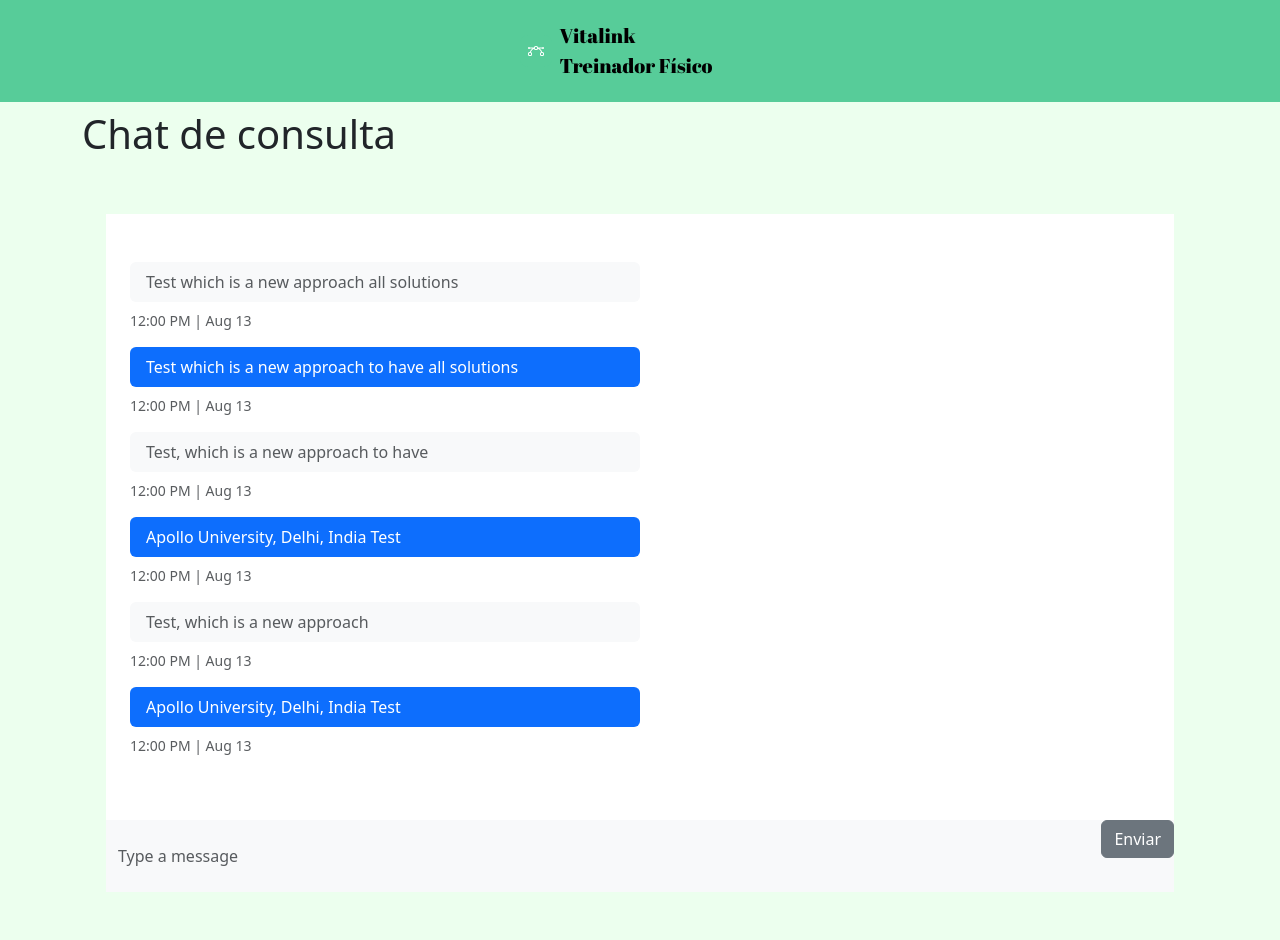
After one commit to guedeslucas1/AvaliacaoLabSoft2, a Django app: page /perfil_atleta/1/chat in a window 1280 px wide. The commit adds this page. Run offline with Django 5.2, Linux system fonts and the light colour scheme; some libraries are stand-ins or nearby versions; some web fonts are replaced.

Commit message:
✨ Add API and chat frontend

```diff
--- a/applications/trainer_app/trainer_app/urls.py
+++ b/applications/trainer_app/trainer_app/urls.py
@@ -15,9 +15,25 @@ Including another URLconf
     2. Add a URL to urlpatterns:  path('blog/', include('blog.urls'))
 """
 from django.contrib import admin
-from django.urls import path, include
+from django.urls import path, re_path, include
 from users import views as user_views
 from django.contrib.auth import views as auth_views
+
+from drf_yasg.views import get_schema_view
+from drf_yasg import openapi
+from rest_framework import permissions
+
+schema_view = get_schema_view(
+    openapi.Info(
+        title="Trainer Portal API",
+        default_version='v1',
+        description="API documentation",
+        contact=openapi.Contact(email="suguru.ben@usp.br"),
+        license=openapi.License(name="No license, just for learning purposes"),
+    ),
+    public=True,
+    permission_classes=(permissions.AllowAny,),
+)
 
 urlpatterns = [
     path('admin/', admin.site.urls),
@@ -25,4 +41,7 @@ urlpatterns = [
     path('login/', auth_views.LoginView.as_view(template_name='users/login.html'), name='login'),
     path('logout/', auth_views.LogoutView.as_view(template_name='users/logout.html'), name='logout'),
     path('', include('trainer_portal.urls')),
+    path('swagger/', schema_view.with_ui('swagger', cache_timeout=0), name='schema-swagger-ui'),
+    path('redoc/', schema_view.with_ui('redoc', cache_timeout=0), name='schema-redoc'),
+    re_path(r'^swagger(?P<format>\.json|\.yaml)$', schema_view.without_ui(cache_timeout=0), name='schema-json'),
 ]
--- /dev/null
+++ b/applications/trainer_app/trainer_portal/templates/trainer_portal/chat.html
@@ -0,0 +1,87 @@
+<!DOCTYPE html>
+{% extends "trainer_portal/base.html"%}
+{% block content %}
+<h1> Chat de consulta</h1>
+<div class="bootstrap_chat">
+    <div class="container py-5 px-4">
+
+        <!-- Chat Box-->
+        <div class="col-12 px-0">
+          <div class="px-4 py-5 chat-box bg-white">
+            <!-- Sender Message-->
+
+            <div class="media w-50 mb-3">
+              <div class="media-body ml-3">
+                <div class="bg-light rounded py-2 px-3 mb-2">
+                  <p class="text-small mb-0 text-muted">Test which is a new approach all solutions</p>
+                </div>
+                <p class="small text-muted">12:00 PM | Aug 13</p>
+              </div>
+            </div>
+
+            <!-- Reciever Message-->
+            <div class="media w-50 ml-auto mb-3">
+              <div class="media-body">
+                <div class="bg-primary rounded py-2 px-3 mb-2">
+                  <p class="text-small mb-0 text-white">Test which is a new approach to have all solutions</p>
+                </div>
+                <p class="small text-muted">12:00 PM | Aug 13</p>
+              </div>
+            </div>
+
+            <!-- Sender Message-->
+            <div class="media w-50 mb-3">
+              <div class="media-body ml-3">
+                <div class="bg-light rounded py-2 px-3 mb-2">
+                  <p class="text-small mb-0 text-muted">Test, which is a new approach to have</p>
+                </div>
+                <p class="small text-muted">12:00 PM | Aug 13</p>
+              </div>
+            </div>
+
+            <!-- Reciever Message-->
+            <div class="media w-50 ml-auto mb-3">
+              <div class="media-body">
+                <div class="bg-primary rounded py-2 px-3 mb-2">
+                  <p class="text-small mb-0 text-white">Apollo University, Delhi, India Test</p>
+                </div>
+                <p class="small text-muted">12:00 PM | Aug 13</p>
+              </div>
+            </div>
+
+            <!-- Sender Message-->
+            <div class="media w-50 mb-3">
+              <div class="media-body ml-3">
+                <div class="bg-light rounded py-2 px-3 mb-2">
+                  <p class="text-small mb-0 text-muted">Test, which is a new approach</p>
+                </div>
+                <p class="small text-muted">12:00 PM | Aug 13</p>
+              </div>
+            </div>
+
+            <!-- Reciever Message-->
+            <div class="media w-50 ml-auto mb-3">
+              <div class="media-body">
+                <div class="bg-primary rounded py-2 px-3 mb-2">
+                  <p class="text-small mb-0 text-white">Apollo University, Delhi, India Test</p>
+                </div>
+                <p class="small text-muted">12:00 PM | Aug 13</p>
+              </div>
+            </div>
+
+          </div>
+
+          <!-- Typing area -->
+          <form action="#" class="bg-light">
+            <div class="input-group">
+              <input type="text" placeholder="Type a message" aria-describedby="button-addon2" class="form-control rounded-0 border-0 py-4 bg-light">
+              <div class="input-group-append">
+                <button style="margin-left: 10px;" class="btn btn-secondary" type="submit" onclick="">Enviar</button>
+              </div>
+            </div>
+          </form>
+
+        </div>
+      </div>
+    </div>
+{% endblock %}
--- a/applications/trainer_app/trainer_portal/templates/trainer_portal/perfil_atleta.html
+++ b/applications/trainer_app/trainer_portal/templates/trainer_portal/perfil_atleta.html
@@ -64,7 +64,9 @@
             </div>
             <hr>
             <h5>Chat</h5>
-            <button class="btn btn-secondary mr-3" type="button">Iniciar chat</button>
+            <a href="{{ atl_data.id }}/chat">
+                <button class="btn btn-secondary mr-3" type="button">Iniciar chat</button>
+            </a>
         </div>
     </div>
 </div>
--- a/applications/trainer_app/trainer_portal/urls.py
+++ b/applications/trainer_app/trainer_portal/urls.py
@@ -1,6 +1,15 @@
-from django.urls import path
+from django.urls import path, include
+from rest_framework.routers import DefaultRouter
 
 from . import views
+from .views import TimeSlotsViewSet, UserViewSet
+
+router = DefaultRouter()
+router.register(r'time_slots', TimeSlotsViewSet, basename='TimeSlotsViewSet')
+router.register(r'users', UserViewSet, basename='UserViewSet')
+# router.register(r'documents', DocumentViewSet)
+# router.register(r'professionals', CustomProfessionalViewSet, basename='professionals')
+# router.register(r'patients', CustomPatientViewSet, basename='patients')
 
 urlpatterns = [
     path("", views.index, name="trainer-portal-index"),
@@ -10,5 +19,7 @@ urlpatterns = [
     path('disponibilidade/', views.disponibilidade, name='trainer-portal-disponibilidade'),
     path('disponibilidade/<str:time_slot_id>/<str:add_or_remove>/', views.mudar_disponibilidade, name='trainer-portal-mudar-disponibilidade'),
     path('perfil_atleta/<str:atl_id>', views.perfil_atleta, name='trainer-portal-perfil-atleta'),
-    path('timeslots/', views.TimeFrameListCreate.as_view(), name='timeslot-view-create')
+    path('perfil_atleta/<str:atl_id>/chat', views.chat_atleta, name='trainer-portal-chat-atleta'),
+    # path('timeslots/', views.TimeFrameListCreate.as_view(), name='timeslot-view-create')
+    path('api/', include(router.urls)),
 ]
--- a/applications/trainer_app/trainer_portal/views.py
+++ b/applications/trainer_app/trainer_portal/views.py
@@ -6,16 +6,95 @@ from calendar import HTMLCalendar
 from datetime import datetime, timedelta
 from django.http import HttpResponseRedirect
 from django.urls import reverse
+from django.shortcuts import render
 import pytz
+
+from django.contrib.auth.models import User
 from .models import TimeSlot
-from django.shortcuts import render
-from rest_framework import generics
-from .serializers import TimeSlotSerializer
+from .serializers import (TimeSlotSerializer, UserSerializer)
 
-class TimeFrameListCreate(generics.ListAPIView):
-    queryset = TimeSlot.objects.all()
-    serializer_class = TimeSlotSerializer
 
+from rest_framework.decorators import action
+from rest_framework.response import Response
+from rest_framework.viewsets import ViewSet
+from rest_framework import generics, viewsets
+
+
+from drf_yasg.utils import swagger_auto_schema
+
+#API CALLS TO FEED OTHER APPLICATIONS
+
+class TimeSlotsViewSet(ViewSet):
+    @swagger_auto_schema(
+        method='get',
+        responses={200: TimeSlotSerializer(many=True)},
+        operation_description="Retrieve a list of time slots."
+    )
+    @action(detail=False, url_path='')
+    def all(self, request):
+        time_slots = TimeSlot.objects.all()
+        serializer = TimeSlotSerializer(time_slots, many=True)
+        return Response(serializer.data)
+
+    @swagger_auto_schema(
+        method='get',
+        responses={200: TimeSlotSerializer(many=True)},
+        operation_description="Retrieve a list of time slots for a given professional."
+    )
+    @action(detail=False, url_path='(?P<trainer_id>\d+)')
+    def professional_patients(self, request, trainer_id):
+        time_slots = TimeSlot.objects.filter(professional_id=trainer_id)
+        serializer = TimeSlotSerializer(time_slots, many=True)
+        a = list()
+        for slot in serializer.data:
+            a.append(slot["time"])
+        print(a)
+        return Response(a)
+
+class UserViewSet(ViewSet):
+    @swagger_auto_schema(
+        method='get',
+        responses={200: UserSerializer()},
+        operation_description="Retrieve a list of users."
+    )
+    @action(detail=False, methods=['get'])
+    def all(self, request):
+        users = User.objects.all()
+        print(users)
+        serializer = UserSerializer(users, many=True)
+        return Response(serializer.data)
+
+    @swagger_auto_schema(
+        method='get',
+        responses={200: UserSerializer()},
+        operation_description="Retrieve information of a single user."
+    )
+    @action(detail=False, methods=['get'], url_path='(?P<user_id>\d+)')
+    def trainer_details(self, request, user_id):
+        users = User.objects.get(pk=user_id)
+        serializer = UserSerializer(users)
+        return Response(serializer.data)
+
+    @swagger_auto_schema(
+        method='get',
+        responses={200: UserSerializer()},
+        operation_description="Retrieve information availability of all trainers."
+    )
+    @action(detail=False, methods=['get'], url_path='time_slots')
+    def trainer_time_slots(self, request):
+        users = User.objects.all()
+        serializer = UserSerializer(users, many = True)
+
+        for u in serializer.data:
+            print(u)
+            week_days = set()
+            for slot in TimeSlot.objects.filter(professional_id=u["id"]):
+                week_days.add(slot.time.weekday())
+
+            print(week_days)
+            u["days_available"] = list(week_days)
+
+        return Response(serializer.data)
 
 events = [
     {
@@ -40,7 +119,6 @@ events = [
         "recurrency": 14
     },
 ]
-
 
 athletes = [
     {
@@ -194,10 +272,9 @@ def perfil(request):
 def atletas(request):
 
     athletes_view = list()
+    counter = 0
+    athletes_row = list()
 
-    counter = 0
-
-    athletes_row = list()
     for a in athletes:
         athletes_row.append(a)
         counter += 1
@@ -224,3 +301,11 @@ def perfil_atleta(request, atl_id):
             atl_data = atl
 
     return render(request, 'trainer_portal/perfil_atleta.html', {"atl_data": atl_data})
+
+def chat_atleta(request, atl_id):
+
+    atl_data = dict()
+    for atl in athletes:
+        if atl["id"] == int(atl_id):
+            atl_data = atl
+    return render(request, 'trainer_portal/chat.html', {"atl_data": atl_data})
```
Also changed, not shown: applications/trainer_app/trainer_app/settings.py (+15 -0 lines), applications/trainer_app/trainer_portal/serializers.py (+7 -0 lines), 1 other file.
